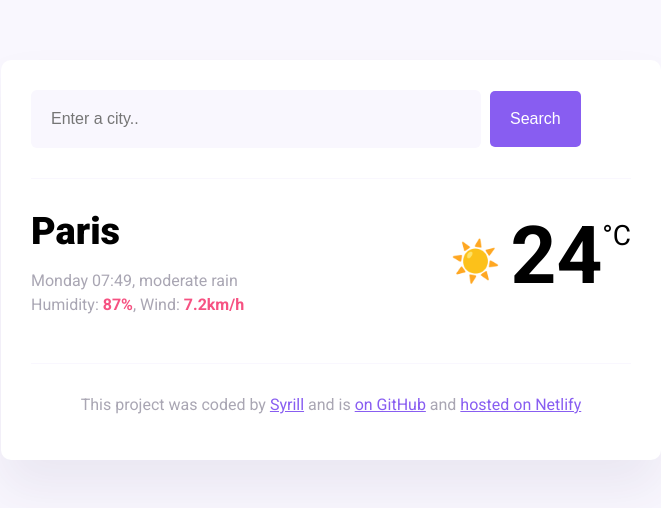
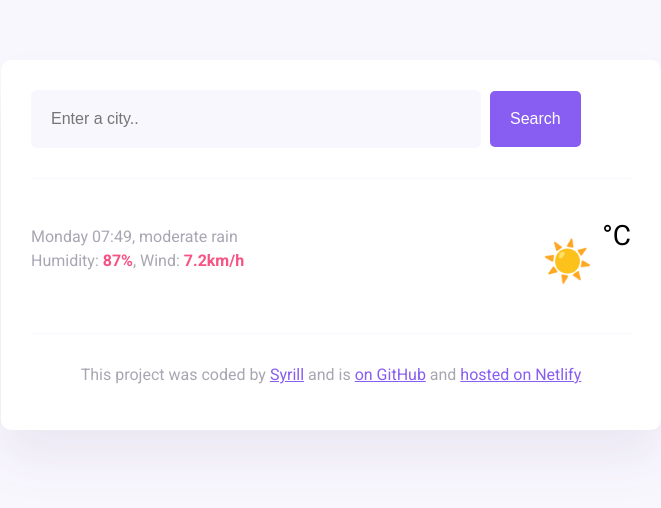
Before and after one commit to xzsyrill/weather, a website built with Parcel: page index.html in a window 1280 px wide. Shown: the whole page, without its empty margins (309-970 px from the left). Built offline with nearby package versions, Linux system fonts and the light colour scheme.

Commit message:
updated the city, temparature, desctiption

```diff
--- a/index.html
+++ b/index.html
@@ -30,16 +30,19 @@
       <main>
         <div class="current-weather">
           <div>
-            <h1 class="current-city" id="current-city">Paris</h1>
+            <h1 class="current-city" id="current-city"></h1>
             <p class="current-details">
-              <span id="current-date"></span>, moderate rain <br />
+              <span id="current-date"></span>,<span id="description"></span>
+              moderate rain <br />
               Humidity: <strong>87%</strong>, Wind: <strong>7.2km/h</strong>
             </p>
           </div>
           <div class="current-temperature">
             <span class="current-temperature-icon">☀️</span
-            ><span class="current-temperature-value" id="current-temperature"
-              >24</span
+            ><span
+              class="current-temperature-value"
+              id="current-temperature"
+            ></span
             ><span class="current-temperature-unit">°C</span>
           </div>
         </div>
```
